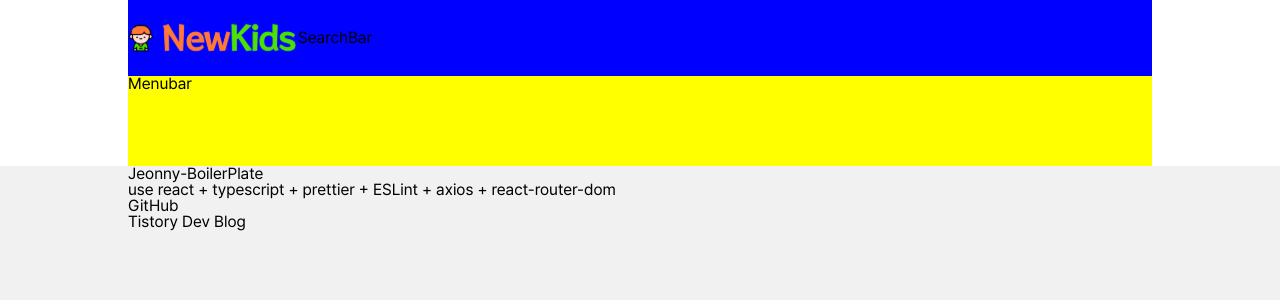
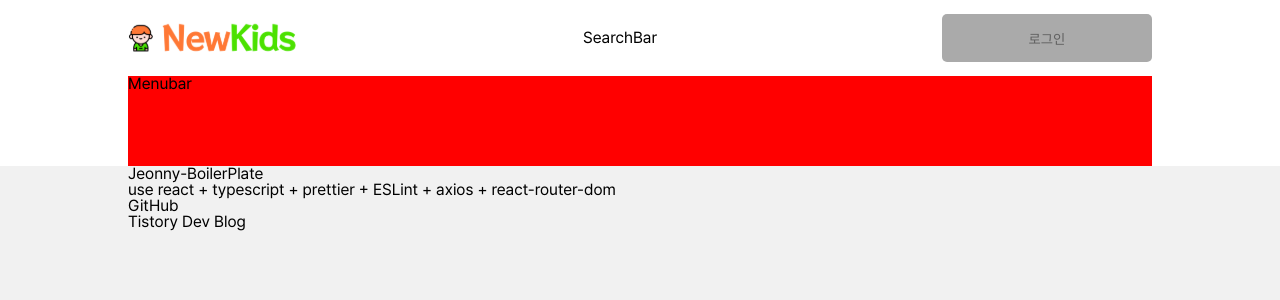
Before and after one commit to Chaos0103/newkids, a React (Vite) app in the folder client/: page / in a window 1280 px wide. Shown: the top 300 px of the page. Built offline with nearby package versions, Linux system fonts and the light colour scheme.

Commit message:
feat: Navigation

```diff
--- a/client/src/components/organisms/common/Menubar/index.tsx
+++ b/client/src/components/organisms/common/Menubar/index.tsx
@@ -1,7 +1,12 @@
-import React from 'react';
+import React, { useEffect } from 'react';
+import { MenubarContainer } from './style';
 
 function Menubar() {
-	return <div>Menubar</div>;
+	useEffect(() => {
+		return () => {};
+	}, []);
+
+	return <MenubarContainer>Menubar</MenubarContainer>;
 }
 
 export default Menubar;
--- a/client/src/components/organisms/common/Menubar/style.ts
+++ b/client/src/components/organisms/common/Menubar/style.ts
@@ -0,0 +1,7 @@
+import styled from 'styled-components';
+
+export const MenubarContainer = styled.div`
+	height: 100%;
+	background-color: red;
+	animation: appear-slide-y 0.3s;
+`;
--- a/client/src/components/organisms/common/Navbar/index.tsx
+++ b/client/src/components/organisms/common/Navbar/index.tsx
@@ -1,6 +1,7 @@
 import React from 'react';
 import { ReactComponent as Logo } from 'assets/imgs/newkids-logo.svg';
 import SearchBar from 'components/atoms/common/SearchBar';
+import Button from 'components/atoms/common/Button';
 import { NavBarContainer } from './style';
 
 function NavBar() {
@@ -12,6 +13,7 @@ function NavBar() {
 			<div className="search-bar">
 				<SearchBar />
 			</div>
+			<Button disabled size="l" radius="s" color="SubSecond" text="로그인" handleClick={() => {}} />
 		</NavBarContainer>
 	);
 }
--- a/client/src/components/organisms/common/Navbar/style.ts
+++ b/client/src/components/organisms/common/Navbar/style.ts
@@ -1,10 +1,14 @@
 import styled from 'styled-components';
 
 export const NavBarContainer = styled.div`
+	z-index: 20;
+	position: relative;
+	background-color: var(--white-color);
 	height: 100%;
 	display: flex;
 	flex-direction: row;
 	align-items: center;
+	justify-content: space-between;
 
 	.logo {
 		display: flex;
--- a/client/src/layouts/common/NavigationLayout/index.tsx
+++ b/client/src/layouts/common/NavigationLayout/index.tsx
@@ -1,4 +1,4 @@
-import React, { ReactNode } from 'react';
+import React, { ReactNode, useEffect, useState } from 'react';
 import { NavigationLayoutWrapper } from './style';
 
 interface INavigationLayoutProps {
@@ -7,11 +7,44 @@ interface INavigationLayoutProps {
 }
 
 function NavigationLayout({ Navibar, Menubar }: INavigationLayoutProps) {
+	const [activeMenu, setActiveMenu] = useState(false);
+	const [position, setPosition] = useState(0);
+
+	function onScroll() {
+		setPosition(window.scrollY);
+	}
+
+	const active = () => {
+		setActiveMenu(true);
+	};
+
+	const inactive = () => {
+		if (position !== 0) {
+			setActiveMenu(false);
+		}
+	};
+
+	useEffect(() => {
+		if (position === 0) {
+			setActiveMenu(true);
+		} else {
+			setActiveMenu(false);
+		}
+	}, [position]);
+
+	useEffect(() => {
+		window.addEventListener('scroll', onScroll);
+
+		return () => {
+			window.removeEventListener('scroll', onScroll);
+		};
+	}, []);
+
 	return (
 		<NavigationLayoutWrapper>
-			<div className="navigation-container">
+			<div className="navigation-container" onMouseEnter={active} onMouseLeave={inactive}>
 				<div className="navibar">{Navibar}</div>
-				<div className="menubar">{Menubar}</div>
+				{activeMenu ? <div className="menubar">{Menubar}</div> : <div />}
 			</div>
 		</NavigationLayoutWrapper>
 	);
--- a/client/src/layouts/common/NavigationLayout/style.ts
+++ b/client/src/layouts/common/NavigationLayout/style.ts
@@ -12,12 +12,10 @@ export const NavigationLayoutWrapper = styled.div`
 
 		.navibar {
 			height: 76px;
-			background-color: blue;
 		}
 
 		.menubar {
 			height: 90px;
-			background-color: yellow;
 		}
 	}
 `;
```
